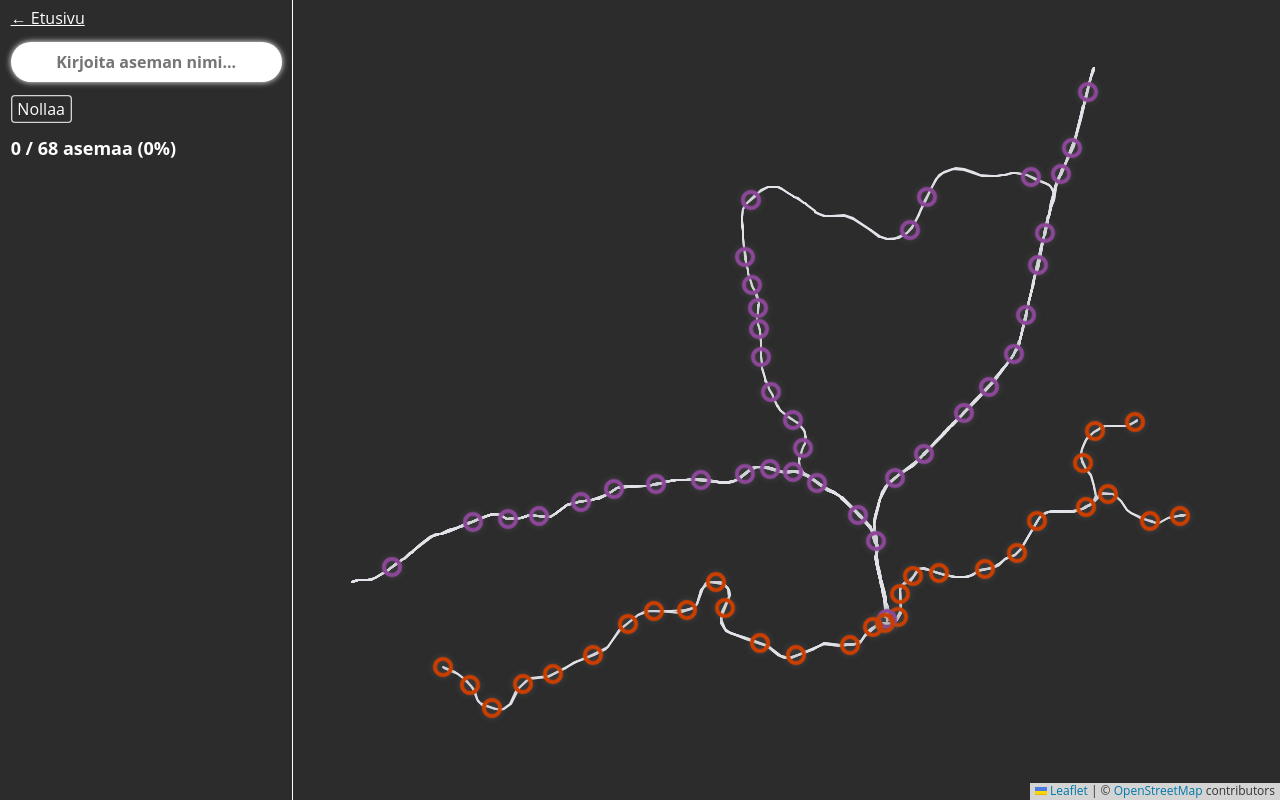
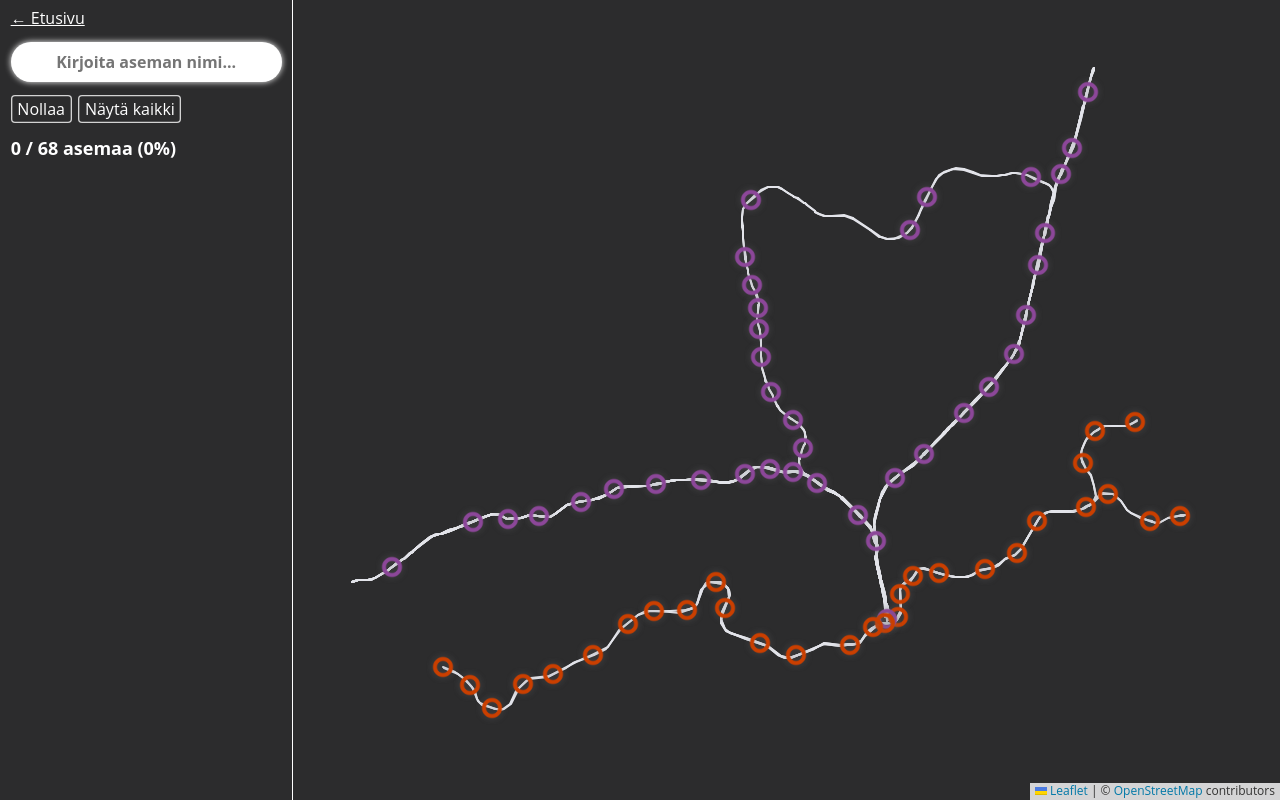
Before and after one commit to PyryL/helsinki-stations, a React (Vite) app: page /junat in a window 1280 px wide. Built offline with nearby package versions, Linux system fonts and the light colour scheme.

Commit message:
add 'reveal all' button

```diff
--- a/src/Game.jsx
+++ b/src/Game.jsx
@@ -6,6 +6,7 @@ const dataFiles = import.meta.glob('./data/*.js')
 const Game = ({ gameMode }) => {
   const [lines, setLines] = useState(null)
   const [stations, setStations] = useState(null)
+  const [allRevealed, setAllRevealed] = useState(false)
 
   const loadData = (filePath, varName, setterFunction) => {
     (async () => {
@@ -34,10 +35,10 @@ const Game = ({ gameMode }) => {
 
   return (
     <div className='game-container'>
-      <Sidebar stations={stations} gameMode={gameMode} />
+      <Sidebar stations={stations} gameMode={gameMode} allRevealed={allRevealed} setAllRevealed={setAllRevealed} />
 
       <div className='map-wrapper'>
-        <Map lines={lines} stations={stations} gameMode={gameMode} />
+        <Map lines={lines} stations={stations} gameMode={gameMode} allRevealed={allRevealed} />
       </div>
     </div>
   )
--- a/src/Map.jsx
+++ b/src/Map.jsx
@@ -25,7 +25,7 @@ const findCenter = stations => {
   return [(minLat+maxLat)/2, (minLon+maxLon)/2]
 }
 
-const Map = ({ lines, stations, gameMode }) => {
+const Map = ({ lines, stations, gameMode, allRevealed }) => {
   const { revealedStations: getRevealedStations } = useRevealedStations()
   const revealedStations = getRevealedStations(gameMode)
 
@@ -49,13 +49,13 @@ const Map = ({ lines, stations, gameMode }) => {
     weight: 2,
   }
 
-  const showMap = stations.every(station => revealedStations.some(revealed => station.name === revealed))
+  const allStationsFound = stations.every(station => revealedStations.some(revealed => station.name === revealed))
 
   const osmAttribution = '&copy; <a href="https://www.openstreetmap.org/copyright">OpenStreetMap</a> contributors'
 
   return (
     <MapContainer {...mapOptions} style={{ width: '100%', height: '100%', backgroundColor: '#2c2c2d' }}>
-      {showMap && <TileLayer
+      {(allStationsFound || allRevealed) && <TileLayer
         attribution={osmAttribution}
         url='https://{s}.tile.openstreetmap.org/{z}/{x}/{y}.png'
         opacity={0.7}
@@ -64,7 +64,9 @@ const Map = ({ lines, stations, gameMode }) => {
       {stations.flatMap((station, index1) =>
         station.locations.map((coords, index2) =>
           <Marker position={coords} icon={markerIcon(station.icon)} attribution={osmAttribution} key={`${index1}-${index2}`}>
-            {revealedStations.includes(station.name) && <Tooltip permanent direction='bottom' className='map-tooltip'>{station.name}</Tooltip>}
+            {(revealedStations.includes(station.name) || allRevealed) &&
+              <Tooltip permanent direction='bottom' className='map-tooltip'>{station.name}</Tooltip>
+            }
           </Marker>
         )
       )}
--- a/src/Sidebar.jsx
+++ b/src/Sidebar.jsx
@@ -1,14 +1,13 @@
 import { useEffect, useState } from 'react'
 import { useRevealedStations } from './revealedStations'
-import { useNavigate, Link } from 'react-router-dom'
+import { Link } from 'react-router-dom'
 import compareStationNames from './compareStationNames'
 
 const correctSound = new Audio('correct.mp3')
 
-const MapOverlay = ({ stations, gameMode }) => {
+const MapOverlay = ({ stations, gameMode, allRevealed, setAllRevealed }) => {
   const { revealedStations, revealStation, reset: resetRevealedStations } = useRevealedStations()
   const [inputText, setInputText] = useState('')
-  const navigate = useNavigate()
 
   const keyPressed = event => {
     if (event.key !== 'Enter') {
@@ -49,7 +48,9 @@ const MapOverlay = ({ stations, gameMode }) => {
       />
       <div className='score-button-container'>
         <button onClick={() => resetRevealedStations(gameMode)} className='score-button'>Nollaa</button>
-        {/* <button onClick={() => { }} className='score-button'>Näytä kaikki</button> */}
+        <button onClick={() => setAllRevealed(x => !x)} className='score-button'>
+          {allRevealed ? 'Piilota' : 'Näytä kaikki'}
+        </button>
       </div>
       <span className='score-label'>{scoreLabel}</span>
       <ul className='station-list'>
```
